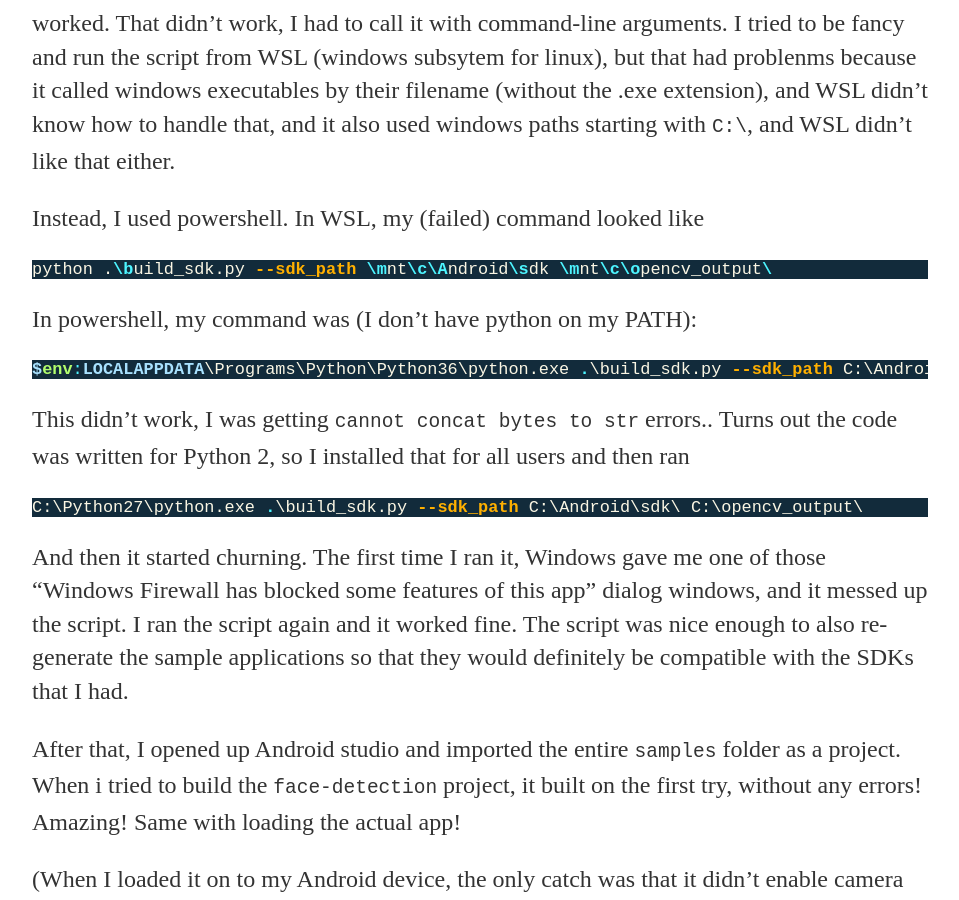
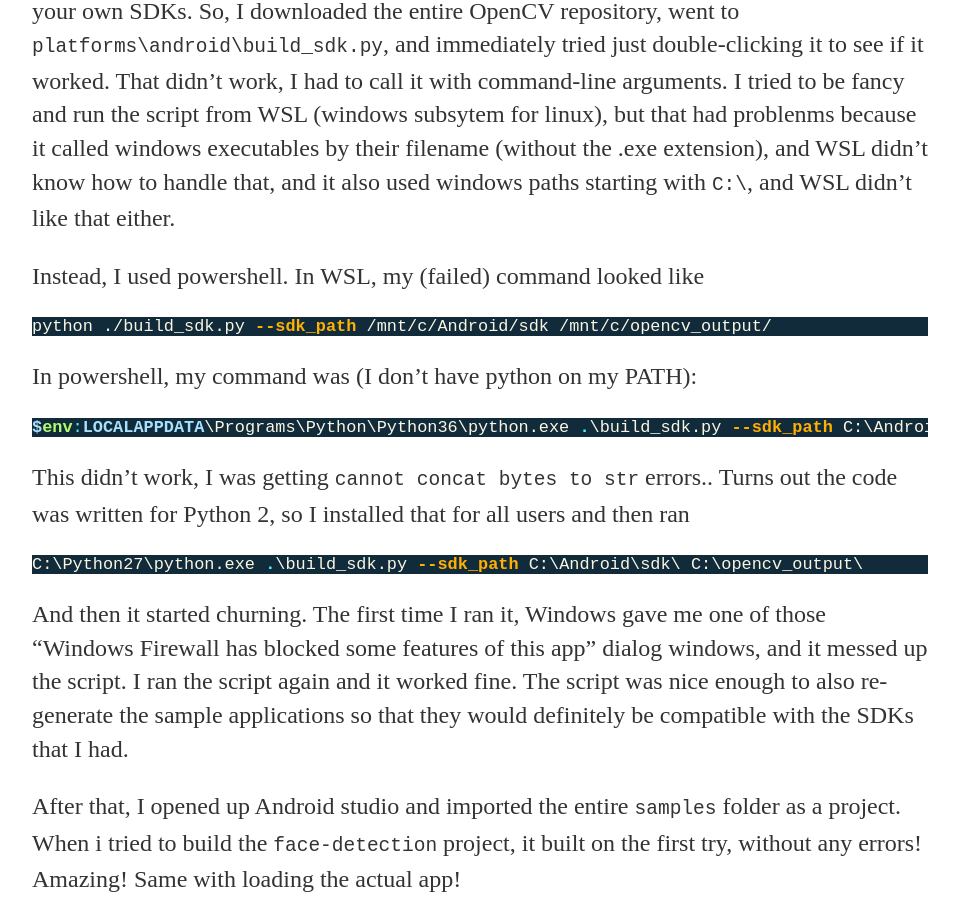
Before and after one commit to ckhordiasma/xoid, a Jekyll site: the page built from _posts/2019-04-14-android-studio-with-openCV.md, in a window 1280 px wide and 900 px high, scrolled down 4937 px. Shown: the whole window, without its empty margins (160-1119 px from the left). Built offline with Jekyll 4.4.1, drawn with Linux system fonts in a browser that asks for light colours.

Commit message:
modified openCV blog post, added some text and fixed slant direction in WSL code block

````diff
--- a/_posts/2019-04-14-android-studio-with-openCV.md
+++ b/_posts/2019-04-14-android-studio-with-openCV.md
@@ -10,13 +10,15 @@
 
 After waiting for Android Studio to finish downloading and installing, I immediately tried importing in one of the sample projects located in the OpenCV Android SDK files called 'face-detection.' It imported a module for the face detection application (openCVSamplefacedetection), as well as a module for the actual OpenCV library SDK (openCVLibrary343). I immediately got a ton of errors, which I will detail below.
 
+The first error:
+
 ```
 ERROR: Could not find com.android.tools.build:gradle:3.3.2.
 ```
 
 gradle is some sort of configuration language used for managing project settings and build settings. My initial gradle file looked like this:
 
-```gradle
+``` gradle
 // Top-level build file where you can add configuration options common to all sub-projects/modules.
 buildscript {
     repositories {
@@ -64,7 +66,7 @@
 
 At this point, my openCVSamplefacedetection module's `build.gradle` file looked like this:
 
-```gradle
+``` gradle
 apply plugin: 'com.android.application'
 
 android {
@@ -131,19 +133,19 @@
 
 Instead, I used powershell. In WSL, my (failed) command looked like
 
-```bash
-python .\build_sdk.py --sdk_path \mnt\c\Android\sdk \mnt\c\opencv_output\
+``` shell
+python ./build_sdk.py --sdk_path /mnt/c/Android/sdk /mnt/c/opencv_output/
 ```
 
 In powershell, my command was (I don't have python on my PATH):
 
-```powershell
+``` powershell
 $env:LOCALAPPDATA\Programs\Python\Python36\python.exe .\build_sdk.py --sdk_path C:\Android\sdk\ C:\opencv_output\
 ```
 
 This didn't work, I was getting `cannot concat bytes to str` errors.. Turns out the code was written for Python 2, so I installed that for all users and then ran
 
-```powershell
+``` powershell
 C:\Python27\python.exe .\build_sdk.py --sdk_path C:\Android\sdk\ C:\opencv_output\
 ```
 
````
